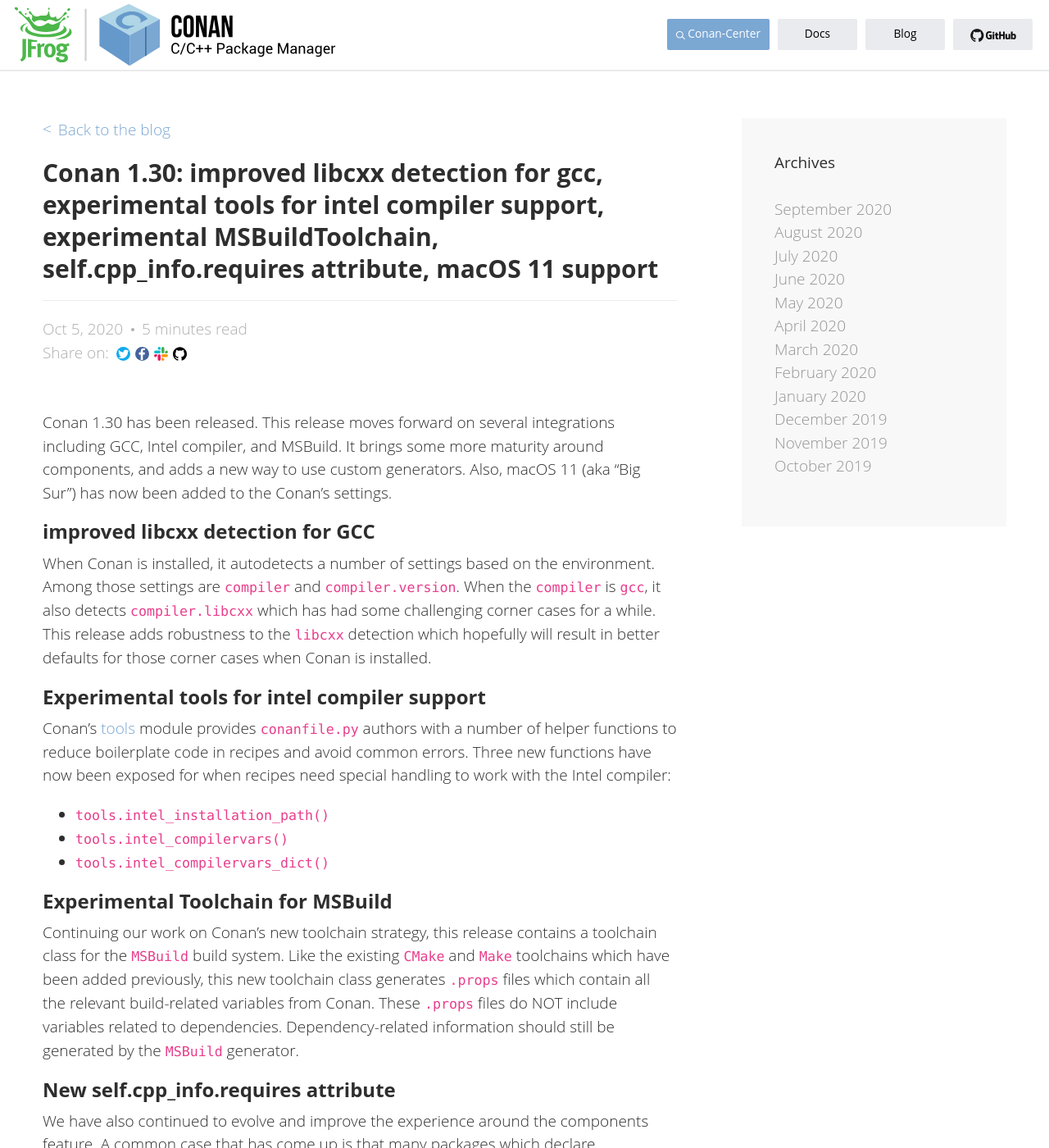
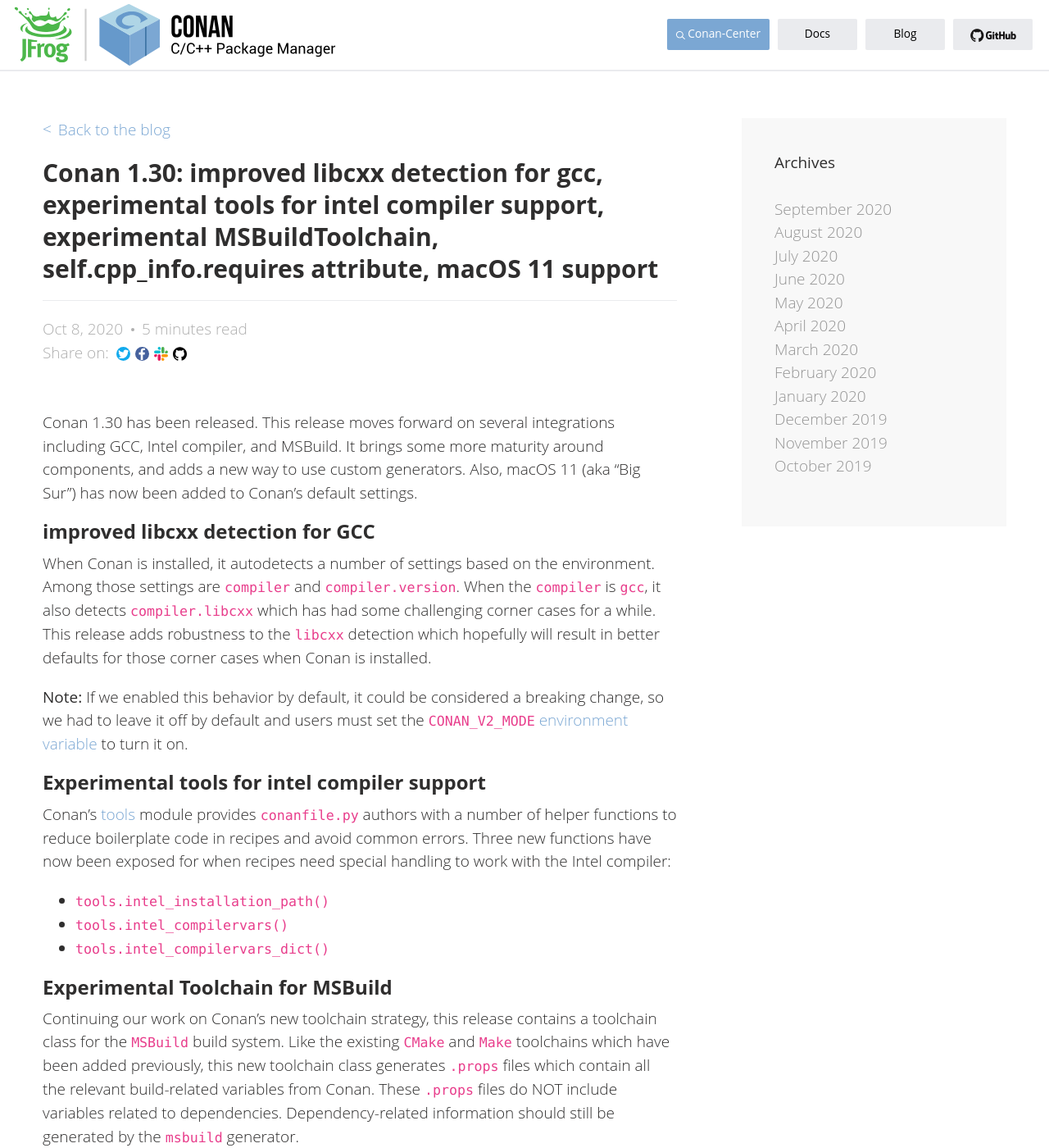
Before and after one commit to conan-io/conan-io.github.io, a Jekyll site: the page built from _posts/2020-10-08-New-conan-release-1-30.markdown, in a window 1280 px wide and 1400 px high. Shown: the whole window at 82% size. Built offline with Jekyll 4.4.1, drawn with Linux system fonts in a browser that asks for light colours; comment, search, counter and statistics services are not loaded; some of the changed text lies outside the part shown.

Commit message:
rename post for thursday publication, address feedback from @memsharded

```diff
--- a/_posts/2020-10-05-New-conan-release-1-30.markdown
+++ b/_posts/2020-10-08-New-conan-release-1-30.markdown
@@ -9,7 +9,7 @@ attribute, macOS 11 support"
 Conan 1.30 has been released. This release moves forward on several integrations
 including GCC, Intel compiler, and MSBuild. It brings some more maturity around
 components, and adds a new way to use custom generators. Also, macOS 11 (aka
-"Big Sur") has now been added to the Conan's settings.
+"Big Sur") has now been added to Conan's default settings.
 
 ## improved libcxx detection for GCC
 
@@ -19,6 +19,12 @@ the `compiler` is `gcc`, it also detects `compiler.libcxx` which has had some
 challenging corner cases for a while. This release adds robustness to the
 `libcxx` detection which hopefully will result in better defaults for those
 corner cases when Conan is installed.
+
+**Note:** If we enabled this behavior by default, it could be considered a breaking
+change, so we had to leave it off by default and users must set the
+`CONAN_V2_MODE` [environment
+variable](https://docs.conan.io/en/latest/reference/conan_v2_mode.html#conan-v2-mode)
+to turn it on.
 
 ## Experimental tools for intel compiler support
 
@@ -40,7 +46,7 @@ toolchain class for the `MSBuild` build system. Like the existing `CMake` and
 generates `.props` files which contain all the relevant build-related variables
 from Conan. These `.props` files do NOT include variables related to
 dependencies. Dependency-related information should still be generated by the
-`MSBuild` generator.
+`msbuild` generator.
 
 ## New self.cpp_info.requires attribute
 
```
Also changed, not shown: other parts of _posts/2020-10-08-New-conan-release-1-30.markdown (+1 -2 lines).
